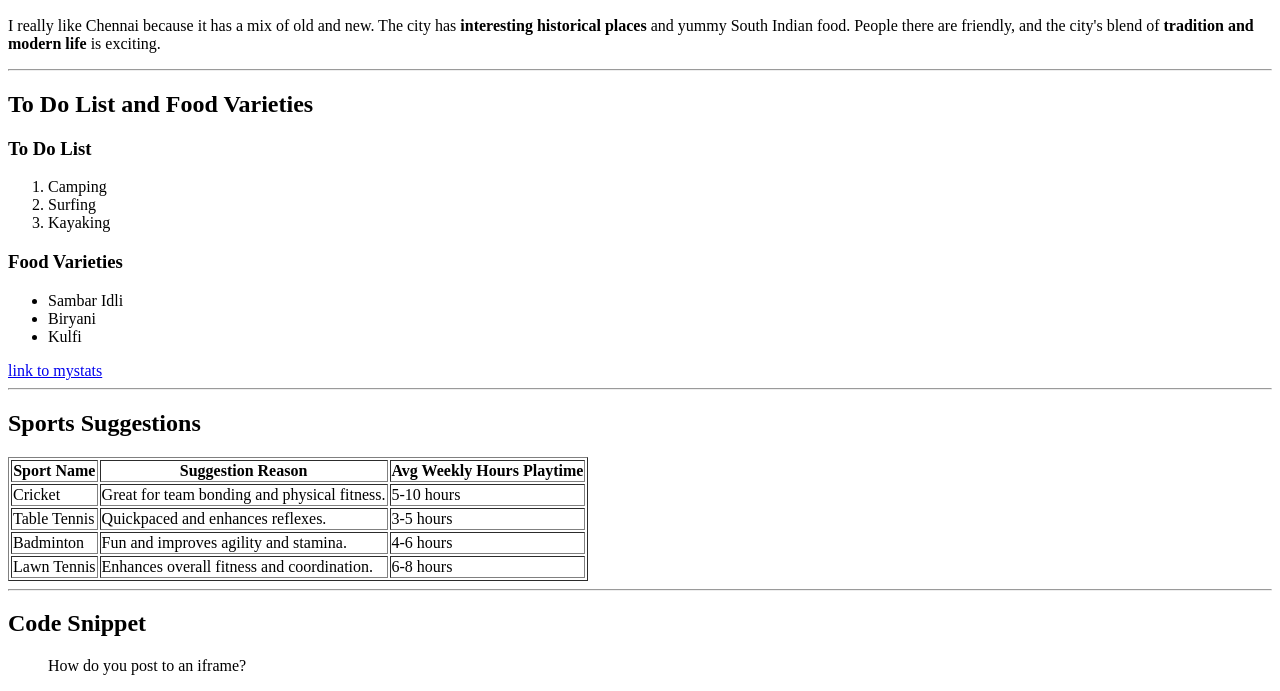
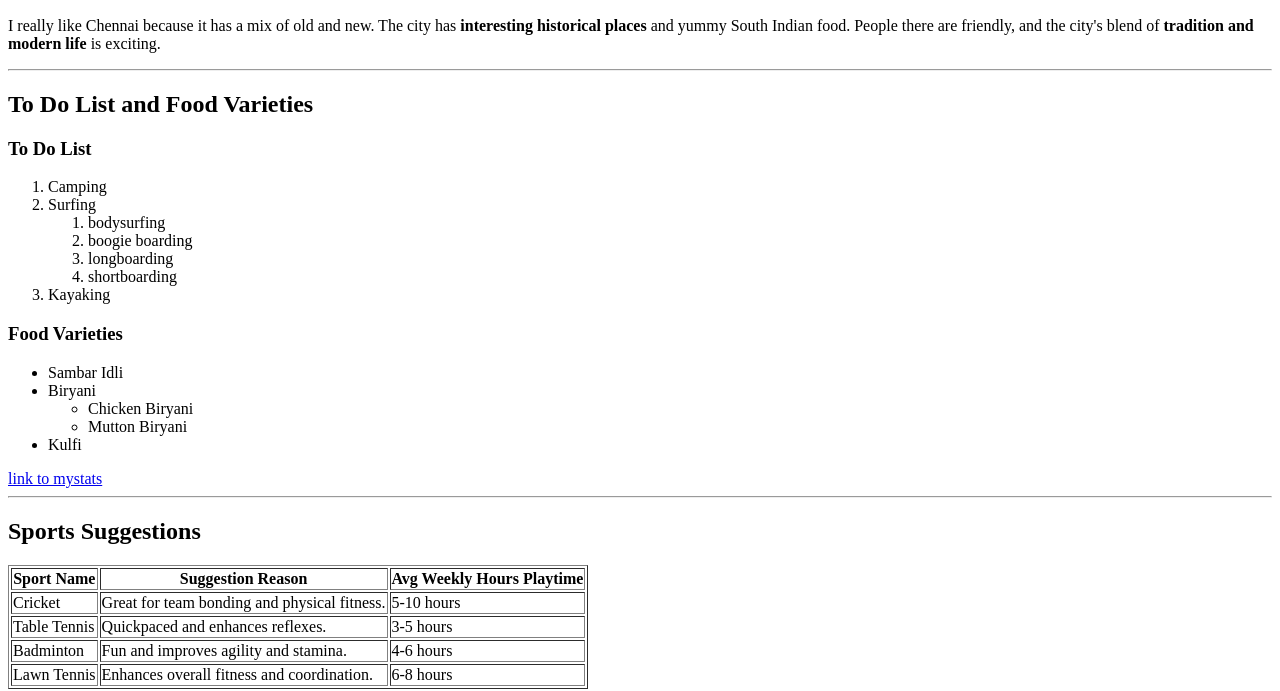
Before and after one commit to 44-563-WebApps-F23/44563-webapps-f23-assignment3-SaiKrishnaKoduri, a plain HTML site: page index.html in a window 1280 px wide. Shown: the part 136-827 px from the top of the page. Drawn offline with Linux system fonts and the light colour scheme.

Commit message:
new changes added

```diff
--- a/index.html
+++ b/index.html
@@ -18,13 +18,25 @@
         <h3>To Do List</h3>
         <ol>
         <li>Camping</li>
-        <li>Surfing</li>
+        <li>Surfing
+            <ol>
+                <li>bodysurfing</li>
+                <li>boogie boarding</li>
+                <li>longboarding</li>
+                <li>shortboarding</li>
+            </ol>
+        </li>
         <li>Kayaking</li>
         </ol>
         <h3>Food Varieties</h3>
         <ul>
         <li>Sambar Idli</li>
-        <li>Biryani</li>
+        <li>Biryani
+            <ul>
+                <li>Chicken Biryani</li>
+                <li>Mutton Biryani</li>
+            </ul>
+        </li>
         <li>Kulfi</li>
         </ul>
         <a href="mystats.html"> link to mystats</a>
```
